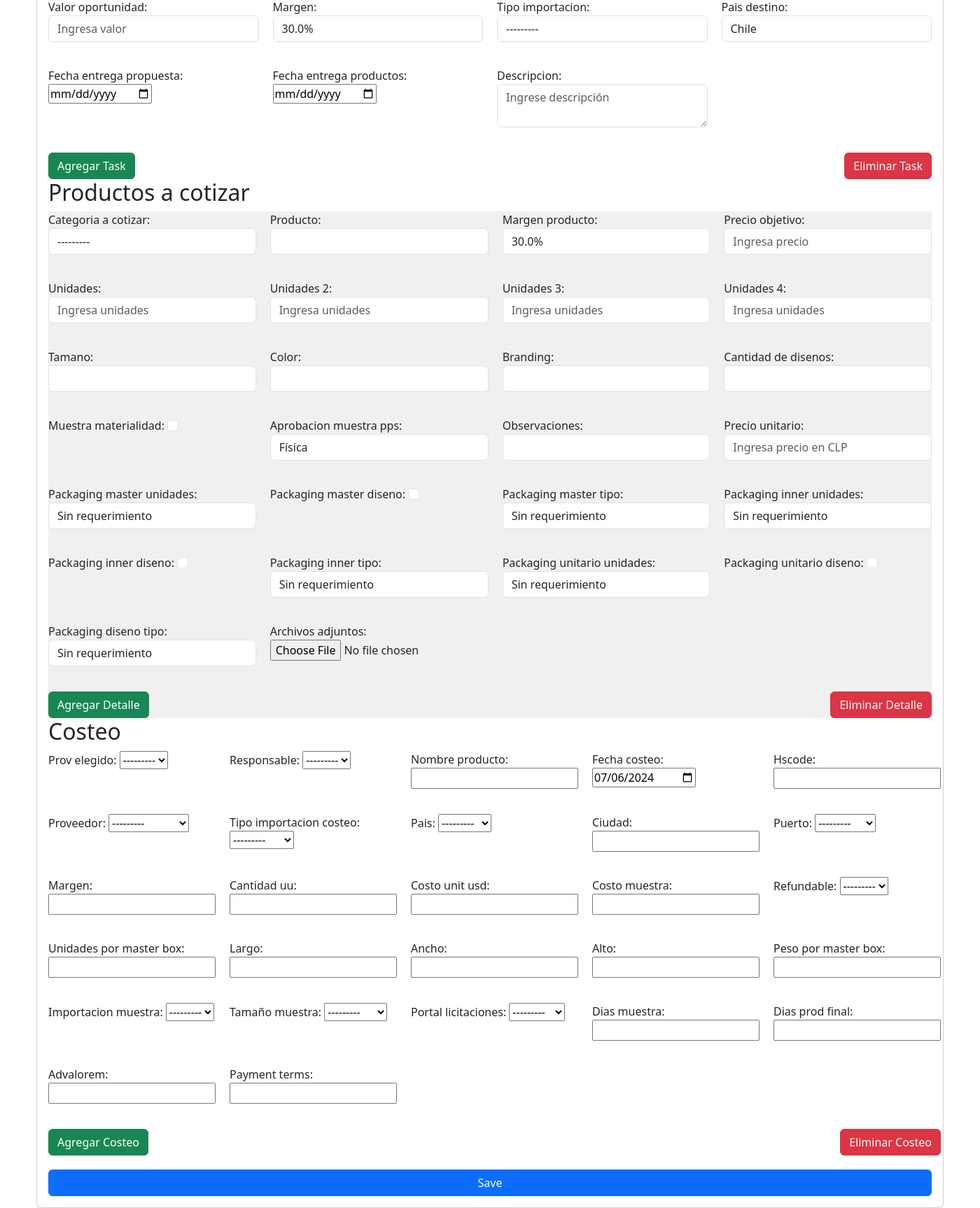
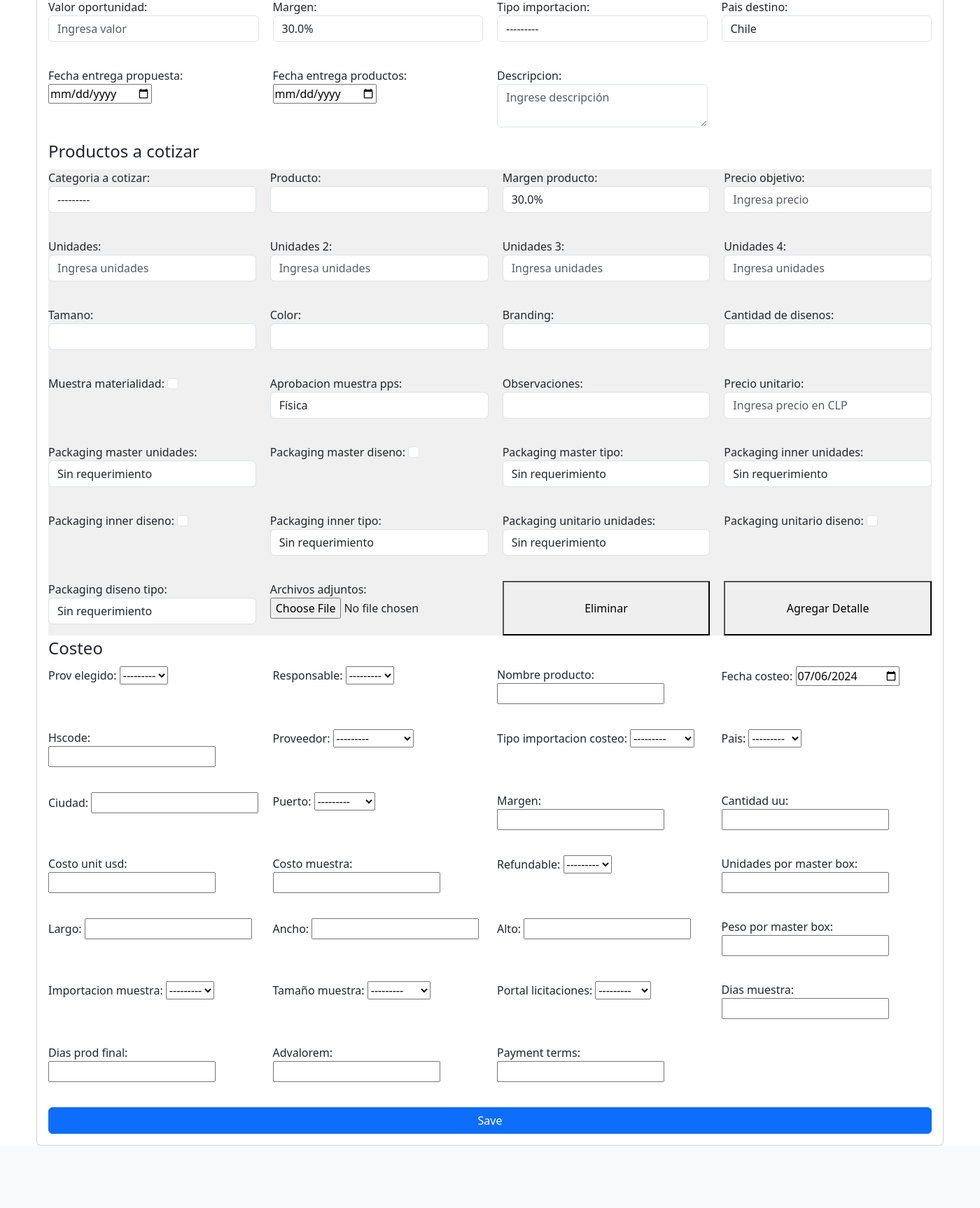
Before and after one commit to molivadatascience/django-auth-crud, a Django app: template tasks/templates/create_task.html in a window 1400 px wide. Shown: the part 277-2003 px from the top of the page at 70% size. After the commit the page ends 1914 px from the top, so only its background shows below. Run offline with Django 5.2, Linux system fonts and the light colour scheme; the template is opened without the code that fills it: values that come from a table or form of the project are taken from there, others are empty.

Commit message:
actualizando_formularios

```diff
--- a/tasks/templates/create_task.html
+++ b/tasks/templates/create_task.html
@@ -4,42 +4,29 @@
     <style>
         .form-container {
             display: grid;
-            grid-template-columns: repeat(4, 1fr);
+            grid-template-columns: repeat(4, 1fr); /* Cambiado a 4 columnas */
             gap: 20px;
         }
         .form-container-2 {
             display: grid;
-            grid-template-columns: repeat(4, 1fr);
+            grid-template-columns: repeat(4, 1fr); /* Cambiado a 4 columnas */
             gap: 20px;
             background-color: #f0f0f0;
         }
         .form-container-3 {
             display: grid;
-            grid-template-columns: repeat(5, 1fr);
+            grid-template-columns: repeat(4, 1fr); /* Cambiado a 4 columnas */
             gap: 20px;
         }
         .form-group {
             margin-bottom: 15px;
         }
-        .action-buttons {
-            grid-column: span 4; /* Para que los botones ocupen las 4 columnas */
-            display: flex;
-            justify-content: space-between;
-        }
-        .action-buttons-costeo {
-            grid-column: span 5; /* Para que los botones ocupen las 5 columnas */
-            display: flex;
-            justify-content: space-between;
-        }
         .save-button {
-            grid-column: 3 / span 2; /* Para que el botón Save esté centrado */
+            grid-column: 2 / span 2; /* Ajustado para centrar el botón Save */
             margin-top: 20px;
         }
         h2 {
             grid-column: span 4; /* Hace que el encabezado ocupe las 4 columnas */
-        }
-        h2.costeo-title {
-            grid-column: span 5; /* Hace que el encabezado ocupe las 5 columnas */
         }
     </style>
     <div class="row">
@@ -47,33 +34,25 @@
             <form action="{% url 'create_task' %}" method="POST" enctype="multipart/form-data" class="card card-body">
                 <h1>Oportunidad de Negocio</h1>
                 {% csrf_token %}
-                {% if error %}
-                    <div class="alert alert-danger">{{ error }}</div>
-                {% endif %}
+                {{ error }}
 
                 <div class="form-container">
                     {{ task_form.as_p }}
-                    <div class="action-buttons">
-                        <button type="button" class="btn btn-success" onclick="addRow('task')">Agregar Task</button>
-                        <button type="button" class="btn btn-danger" onclick="removeRow(this)">Eliminar Task</button>
+                </div>
+                <fieldset>
+                    <legend>Productos a cotizar</legend>
+                    <div class="form-container-2">
+                        {{ detalle_oportunidad_form.as_p }}
+                        <button type="button" onclick="removeRow(this)">Eliminar</button>
+                        <button type="button" onclick="addRow()">Agregar Detalle</button>
                     </div>
-                </div>
-                <h2>Productos a cotizar</h2>
-                <div class="form-container-2">
-                    {{ detalle_oportunidad_form.as_p }}
-                    <div class="action-buttons">
-                        <button type="button" class="btn btn-success" onclick="addRow('detalle_oportunidad')">Agregar Detalle</button>
-                        <button type="button" class="btn btn-danger" onclick="removeRow(this)">Eliminar Detalle</button>
+                </fieldset>
+                <fieldset>
+                    <legend>Costeo</legend>
+                    <div class="form-container-3">
+                        {{ costeo_form.as_p }}
                     </div>
-                </div>
-                <h2 class="costeo-title">Costeo</h2>
-                <div class="form-container-3">
-                    {{ costeo_form.as_p }}
-                    <div class="action-buttons-costeo">
-                        <button type="button" class="btn btn-success" onclick="addRow('costeo')">Agregar Costeo</button>
-                        <button type="button" class="btn btn-danger" onclick="removeRow(this)">Eliminar Costeo</button>
-                    </div>
-                </div>
+                </fieldset>
                 <button type="submit" class="btn btn-primary save-button">Save</button>
             </form>
         </div>
@@ -81,76 +60,8 @@
 </main>
 <script>
     document.addEventListener('DOMContentLoaded', function() {
-        function formatThousands(input) {
-            let value = input.value.replace(/\./g, '');
-            if (!isNaN(value) && value.length > 3) {
-                input.value = parseInt(value).toLocaleString('de-DE');
-            }
-        }
-
-        function formatPercentage(input) {
-            let value = input.value.replace('%', '');
-            if (!isNaN(value) && value !== '') {
-                input.value = parseFloat(value) + '%';
-            }
-        }
-
-        // Formatear los campos específicos de TaskForm
-        let valorOportunidadInput = document.querySelector('#id_valor_oportunidad');
-        if (valorOportunidadInput) {
-            valorOportunidadInput.addEventListener('input', function() {
-                formatThousands(valorOportunidadInput);
-            });
-        }
-        let margenInput = document.querySelector('#id_margen');
-        if (margenInput) {
-            margenInput.addEventListener('input', function() {
-                formatPercentage(margenInput);
-            });
-        }
-
-        // Formatear los campos específicos de DetalleOportunidadForm
-        let precioObjetivoInput = document.querySelector('#id_precio_objetivo');
-        if (precioObjetivoInput) {
-            precioObjetivoInput.addEventListener('input', function() {
-                formatThousands(precioObjetivoInput);
-            });
-        }
-        let unidadesInput = document.querySelector('#id_unidades');
-        if (unidadesInput) {
-            unidadesInput.addEventListener('input', function() {
-                formatThousands(unidadesInput);
-            });
-        }
-        let detalleMargenInput = document.querySelector('#id_margen_producto');
-        if (detalleMargenInput) {
-            detalleMargenInput.addEventListener('input', function() {
-                formatPercentage(detalleMargenInput);
-            });
-        }
+        // Funciones JavaScript para formatear y manejar la adición/eliminación de filas
+        // Implementa lógica para agregar y eliminar filas dinámicamente
     });
-
-    function addRow(formType) {
-        let formContainer;
-        if (formType === 'task') {
-            formContainer = document.querySelector('.form-container');
-        } else if (formType === 'detalle_oportunidad') {
-            formContainer = document.querySelector('.form-container-2');
-        } else if (formType === 'costeo') {
-            formContainer = document.querySelector('.form-container-3');
-        }
-
-        const newRow = document.createElement('div');
-        newRow.className = 'form-group';
-        newRow.innerHTML = `
-            {{ formType }}_form.as_p
-            <button type="button" class="btn btn-danger" onclick="removeRow(this)">Eliminar</button>
-        `;
-        formContainer.appendChild(newRow);
-    }
-
-    function removeRow(button) {
-        button.parentElement.remove();
-    }
 </script>
 {% endblock %}
```
Also changed, not shown: tasks/views.py (+26 -35 lines).
